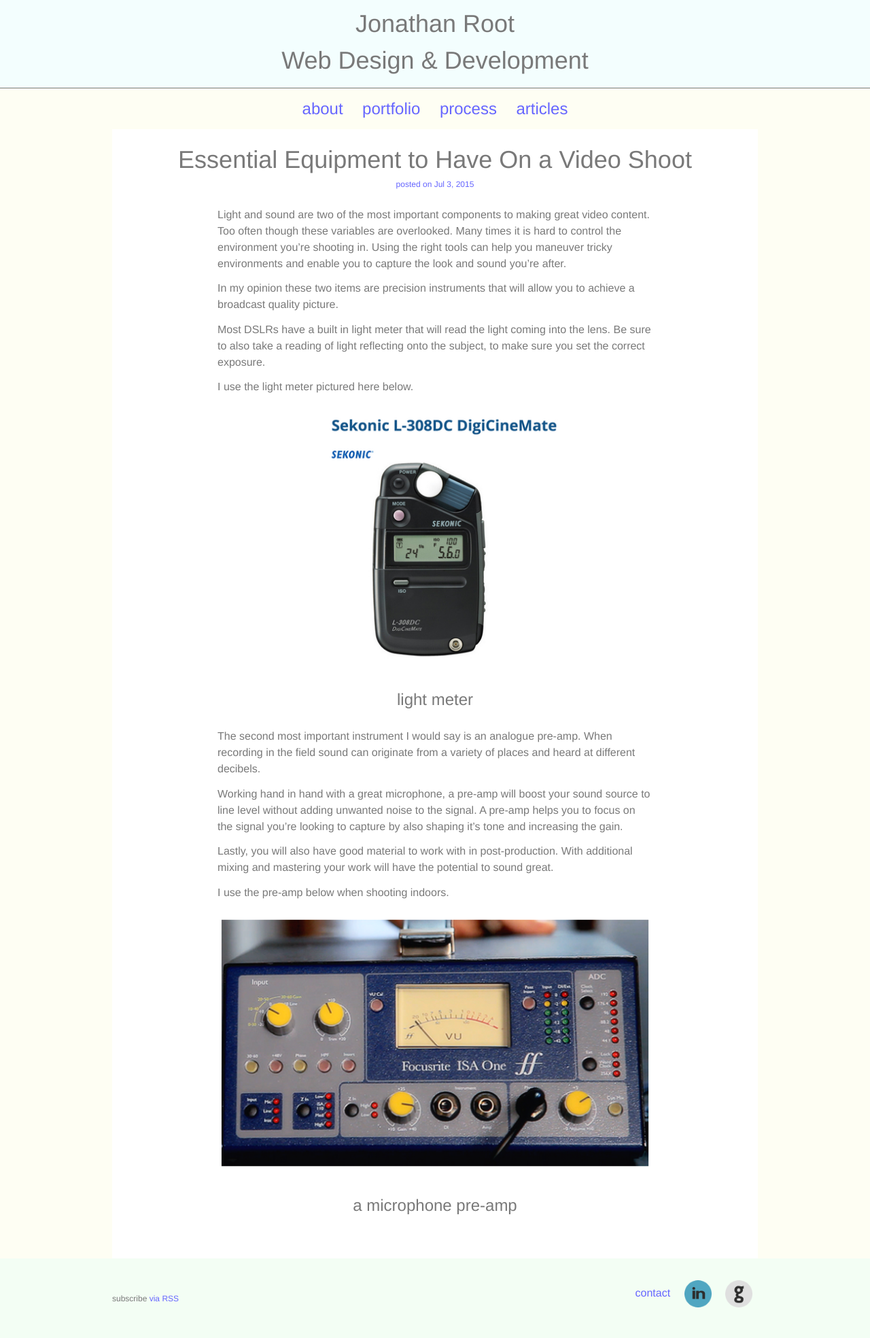
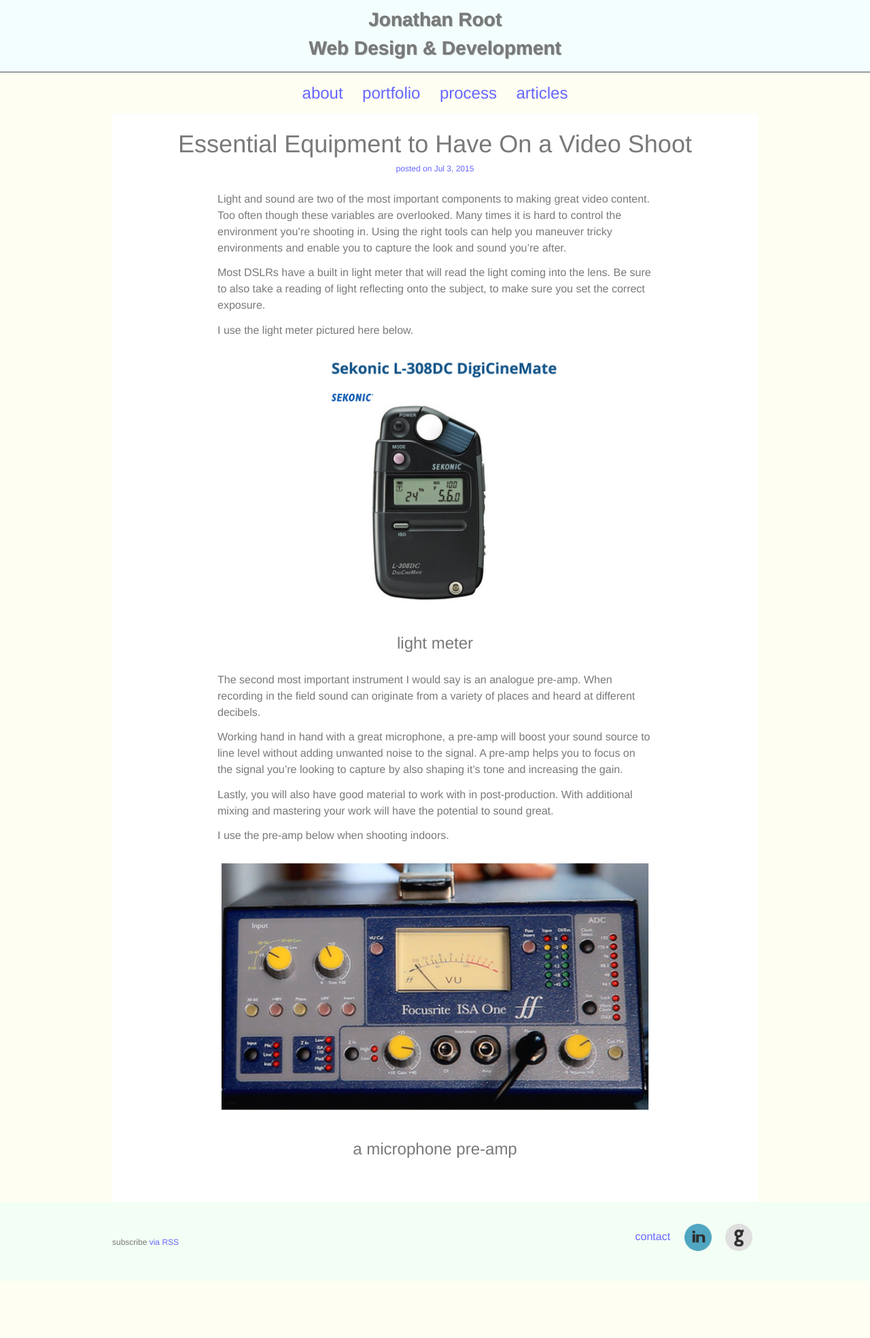
Before and after one commit to jaroot32/jonathanRootPortfolio, a Jekyll site: the page built from _posts/blog/2015-07-03-DSLRVideoEquipment.markdown, in a window 1280 px wide. Shown: the whole page at 68% size. Built offline with Jekyll 4.4.1, drawn with Linux system fonts in a browser that asks for light colours; nearby versions of some CDN libraries; after the commit the page ends 1884 px from its top, so only the background shows below that.

Commit message:
text shadow

```diff
--- a/_posts/blog/2015-07-03-DSLRVideoEquipment.markdown
+++ b/_posts/blog/2015-07-03-DSLRVideoEquipment.markdown
@@ -6,9 +6,7 @@
 tags: design
 ---
 
-Light and sound are two of the most important components to making great video content.  Too often though these variables are overlooked.  Many times it is hard to control the environment you're shooting in.  Using the right tools can help you maneuver tricky environments and enable you to capture the look and sound you're after.
-
-In my opinion these two items are precision instruments that will allow you to achieve a broadcast quality picture.
+Light and sound are two of the most important components to making great video content.    Too often though these variables are overlooked.  Many times it is hard to control the environment you're shooting in.  Using the right tools can help you maneuver tricky environments and enable you to capture the look and sound you're after.
 
 Most DSLRs have a built in light meter that will read the light coming into the lens.  Be sure to also take a reading of light reflecting onto the subject, to make sure you set the correct exposure.
 
--- a/_sass/_layout.scss
+++ b/_sass/_layout.scss
@@ -1,7 +1,7 @@
 .site-header {
     background-color: #F3FEFE;
     background-size:2400px 2800px;
-    border-bottom: 1px solid #797979;
+    border-bottom: 2px solid #989f9f;
     text-align:center;
     padding-top: 8px;
 
@@ -10,7 +10,9 @@
 
  }
     h1 {
-        font-weight: normal;
+        font-weight: bold;
+        text-shadow: 1px 1px #989f9f;
+        font-size: 28px;
     }
 }
 
@@ -18,6 +20,7 @@
 
     background-color: #fefef3;
     transition: 1s;
+
 }
 
 .site-nav {
```
